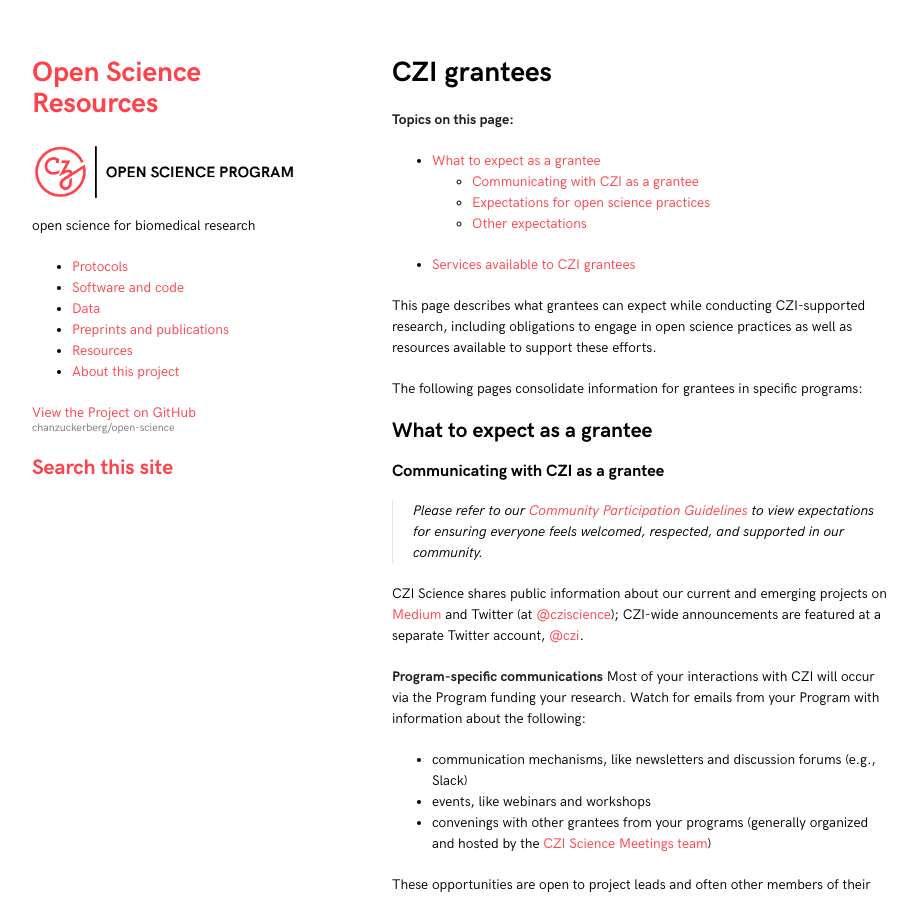
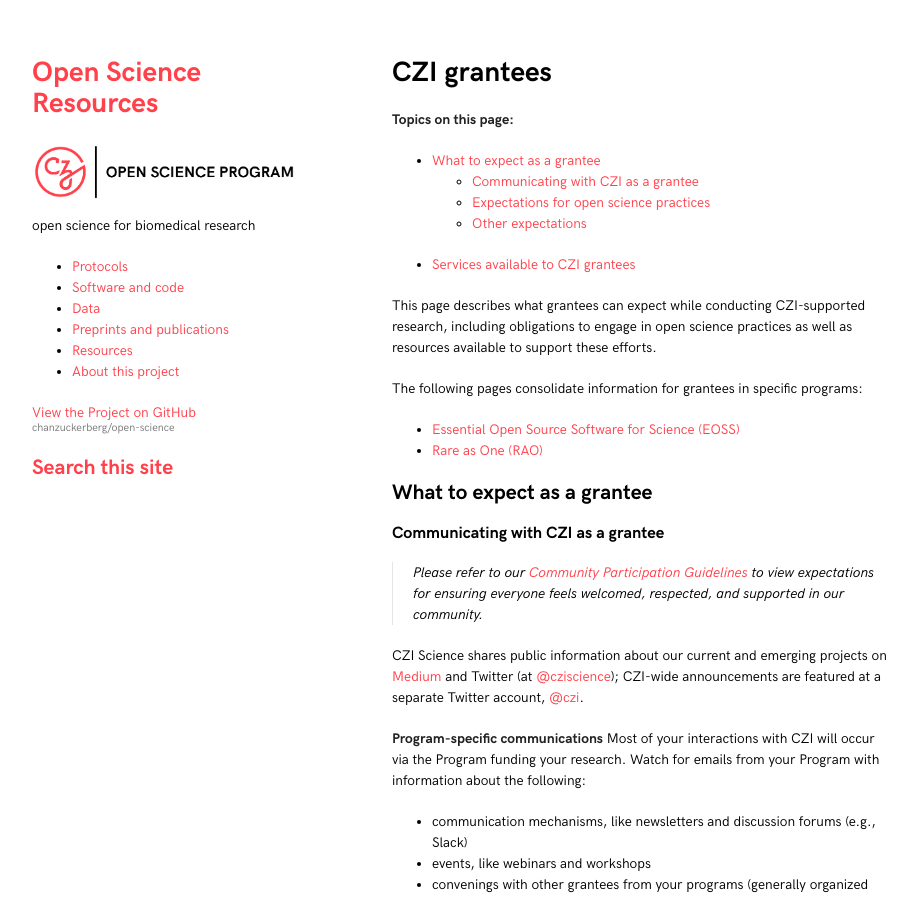
Before and after one commit to chanzuckerberg/open-science, a Jekyll site: the page built from czi-grantees.md, in a window 1280 px wide and 900 px high. Shown: the whole window, without its empty margins (178-1095 px from the left). Built offline with Jekyll 4.4.1, drawn with Linux system fonts in a browser that asks for light colours.

Commit message:
links from grantee page

```diff
--- a/czi-grantees.md
+++ b/czi-grantees.md
@@ -15,6 +15,9 @@ including obligations to engage in open science practices
 as well as resources available to support these efforts.
 
 The following pages consolidate information for grantees in specific programs:
+- [Essential Open Source Software for Science (EOSS)](/open-science/eoss-grantees)
+- [Rare as One (RAO)](/open-science/rao-grantees)
+
 ## What to expect as a grantee
 
 ### Communicating with CZI as a grantee
```
